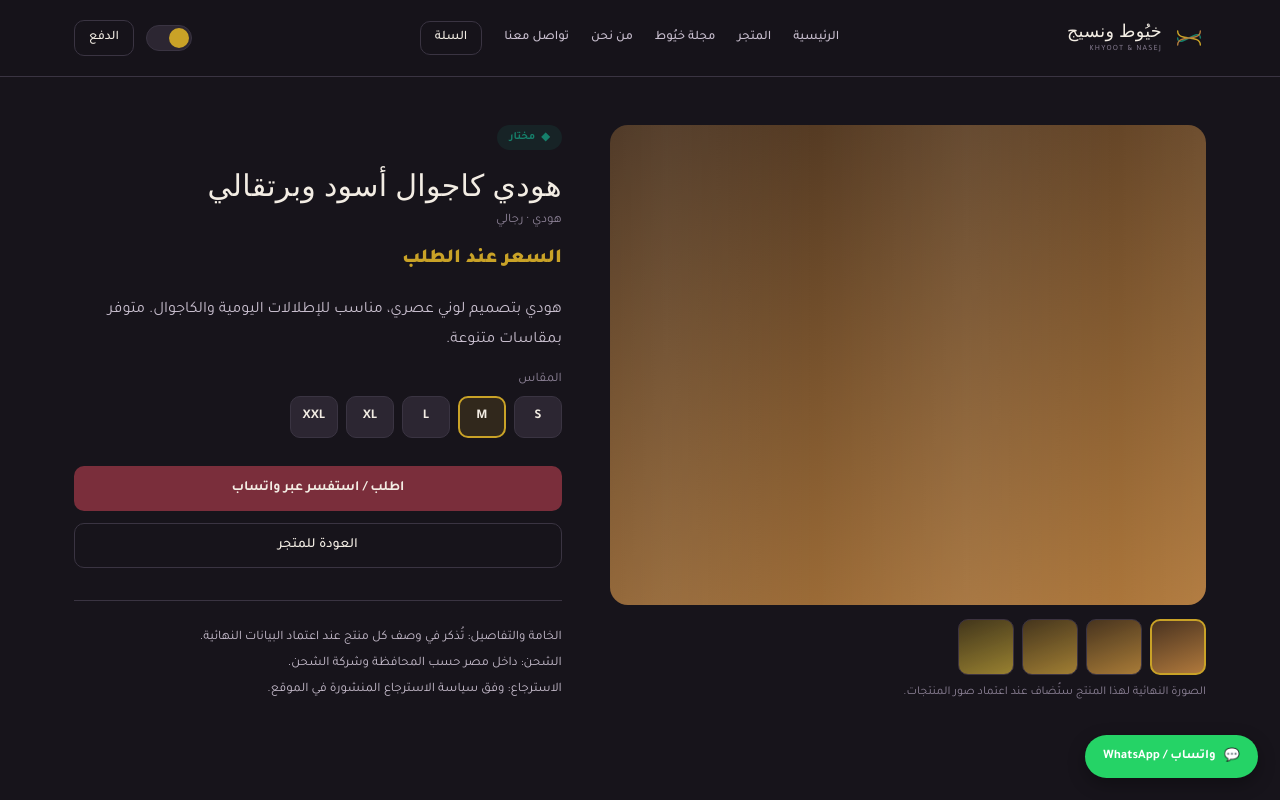
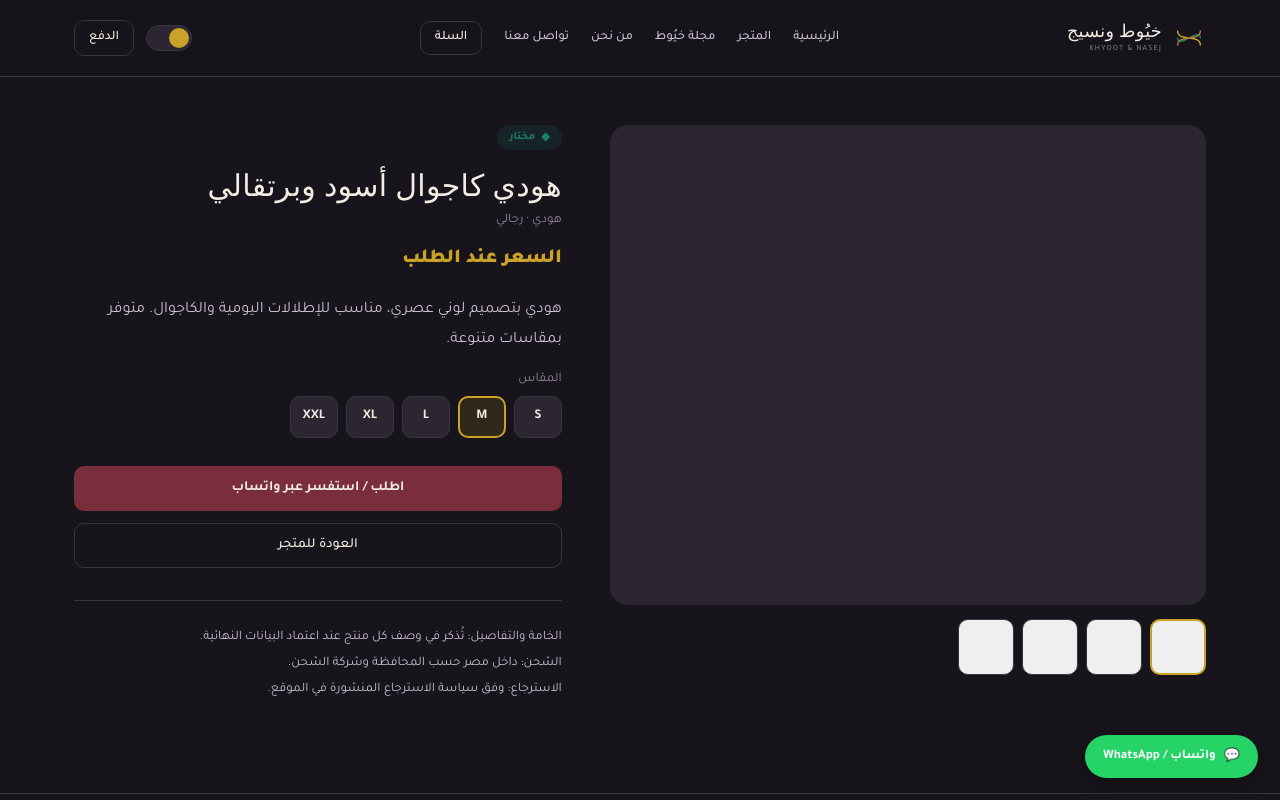
Before and after one commit to Abdallah-cmyk/khuyoot-store, a React (Vite) app: page /product/1 in a window 1280 px wide. Shown: the top 800 px of the page. Built offline with nearby package versions, Linux system fonts and the light colour scheme; a web font is replaced by a local one.

Commit message:
feat: show real image on product detail

```diff
--- a/Product.jsx
+++ b/Product.jsx
@@ -17,9 +17,9 @@ export default function Product() {
   return (
     <div className="container" style={{ padding: '48px 24px 90px', display: 'grid', gridTemplateColumns: 'minmax(0,1.1fr) minmax(0,0.9fr)', gap: 48 }}>
       <div>
-        <div className="skeleton-media" style={{ height: 480, borderRadius: 18, background: swatchGradients[product.swatch], filter: `hue-rotate(${angle * 6}deg)`, transition: 'filter 0.3s ease' }} />
-        <div style={{ display: 'flex', gap: 8, marginTop: 14 }}>{[0,1,2,3].map((i) => <button key={i} onClick={() => setAngle(i)} aria-label={`عرض الزاوية ${i + 1}`} style={{ width: 56, height: 56, borderRadius: 10, border: angle === i ? '2px solid var(--gold)' : '1px solid var(--border)', background: swatchGradients[product.swatch], filter: `hue-rotate(${i * 6}deg)` }} />)}</div>
-        <p style={{ fontSize: 12, color: 'var(--text-muted)', marginTop: 10 }}>الصورة النهائية لهذا المنتج ستُضاف عند اعتماد صور المنتجات.</p>
+        <div style={{ height: 480, borderRadius: 18, background: product.image ? `center/contain no-repeat url(${product.image})` : swatchGradients[product.swatch], backgroundColor: 'var(--surface-2)', transition: 'filter 0.3s ease', filter: `hue-rotate(${product.image ? 0 : angle * 6}deg)` }} />
+        <div style={{ display: 'flex', gap: 8, marginTop: 14 }}>{[0,1,2,3].map((i) => <button key={i} onClick={() => setAngle(i)} aria-label={`عرض الزاوية ${i + 1}`} style={{ width: 56, height: 56, borderRadius: 10, border: angle === i ? '2px solid var(--gold)' : '1px solid var(--border)', background: product.image ? `center/cover no-repeat url(${product.image})` : swatchGradients[product.swatch], filter: product.image ? 'none' : `hue-rotate(${i * 6}deg)` }} />)}</div>
+        {!product.image && <p style={{ fontSize: 12, color: 'var(--text-muted)', marginTop: 10 }}>الصورة النهائية لهذا المنتج ستُضاف عند اعتماد صور المنتجات.</p>}
       </div>
       <motion.div initial={{ opacity: 0, y: 16 }} animate={{ opacity: 1, y: 0 }} transition={{ duration: 0.5 }}>
         <span className={`tier-badge ${tier.className}`}><span aria-hidden="true">{tier.icon}</span>{tier.label}</span>
```
